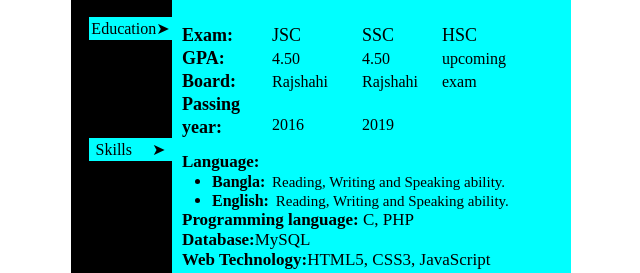
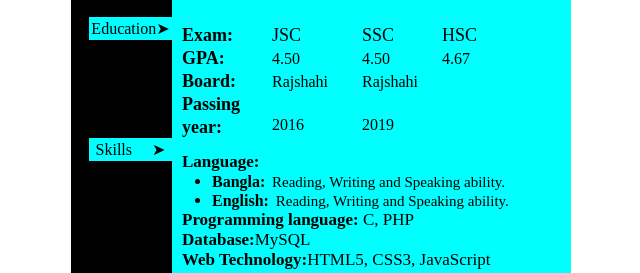
Before and after one commit to Imon818/CV, a plain HTML site: page index.html in a window 1280 px wide. Shown: the part 233-506 px from the top of the page, 319-959 px from the left. Drawn offline with Linux system fonts and the light colour scheme.

Commit message:
Update index.html

```diff
--- a/index.html
+++ b/index.html
@@ -87,7 +87,7 @@
 				<div id="hsc">
 					<span class="xm">HSC</span>
 					<br>
-					<span>upcoming exam</span>
+					<span> 4.67</span>
 				</div>
 			</section>
 			<section class="experience">
```
